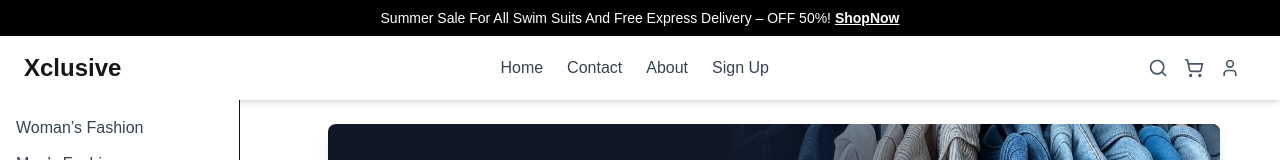
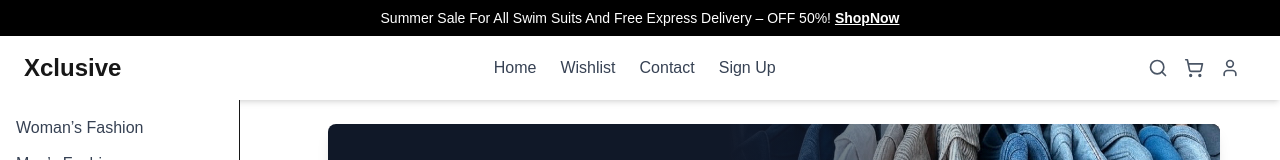
Before and after one commit to chamit6450/aff, a Next.js app: page / in a window 1280 px wide. Shown: the top 160 px of the page. Built offline with nearby package versions, Linux system fonts and the light colour scheme.

Commit message:
minor updates

```diff
--- a/app/components/Header.tsx
+++ b/app/components/Header.tsx
@@ -1,14 +1,34 @@
+"use client";
+
 import Link from "next/link";
 import { Search, ShoppingCart, User, Menu } from "lucide-react";
 
 export default function Header() {
+  const scrollToWishlist = () => {
+    const wishlistSection = document.getElementById("wishlist-section");
+    if (wishlistSection) {
+      wishlistSection.scrollIntoView({ behavior: "smooth" });
+    }
+  };
+
+  const scrollToBottom = () => {
+    window.scrollTo({
+      top: document.body.scrollHeight,
+      behavior: "smooth",
+    });
+  };
+
   return (
     <header className="flex justify-between items-center px-6 py-4 shadow-md bg-white">
       <h1 className="text-2xl font-bold">Xclusive</h1>
       <nav className="hidden md:flex space-x-6 text-gray-700">
         <a href="#" className="hover:text-black">Home</a>
-        <a href="#" className="hover:text-black">Contact</a>
-        <a href="#" className="hover:text-black">About</a>
+        <button className="hover:text-black" onClick={scrollToWishlist}>
+          Wishlist
+        </button>
+        <button className="hover:text-black" onClick={scrollToBottom}>
+          Contact
+        </button>
         <Link href="/signup" className="hover:text-black">
           Sign Up
         </Link>
--- a/app/components/Wishlist.tsx
+++ b/app/components/Wishlist.tsx
@@ -18,7 +18,7 @@ interface WishlistProps {
 
 const Wishlist: React.FC<WishlistProps> = ({ wishlist, setWishlist }) => {
   return (
-    <div className="mt-8 ml-16">
+    <div id="wishlist-section" className="mt-8 ml-16">
       <h2 className="text-xl font-bold">❤️ Wishlist</h2>
       <div className="grid grid-cols-4 gap-6 mt-4">
         {wishlist.length === 0 ? (
```
